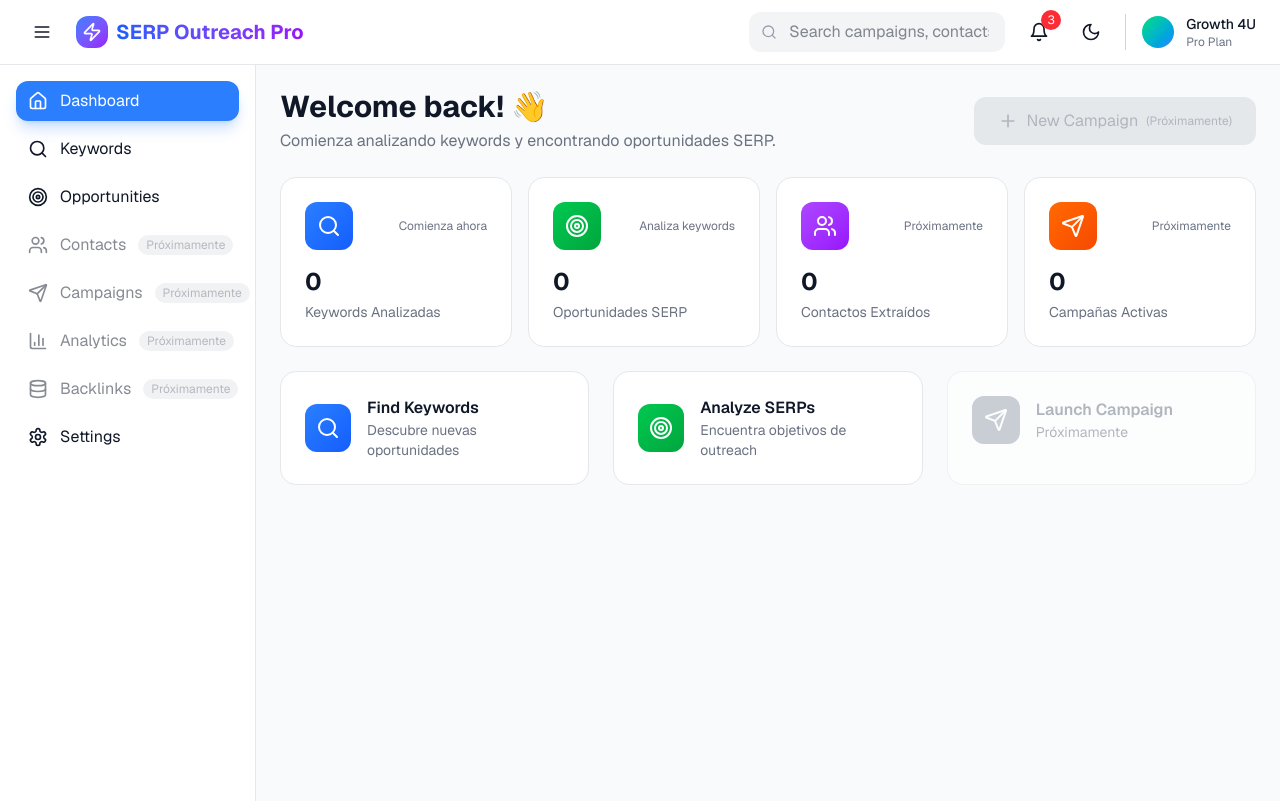
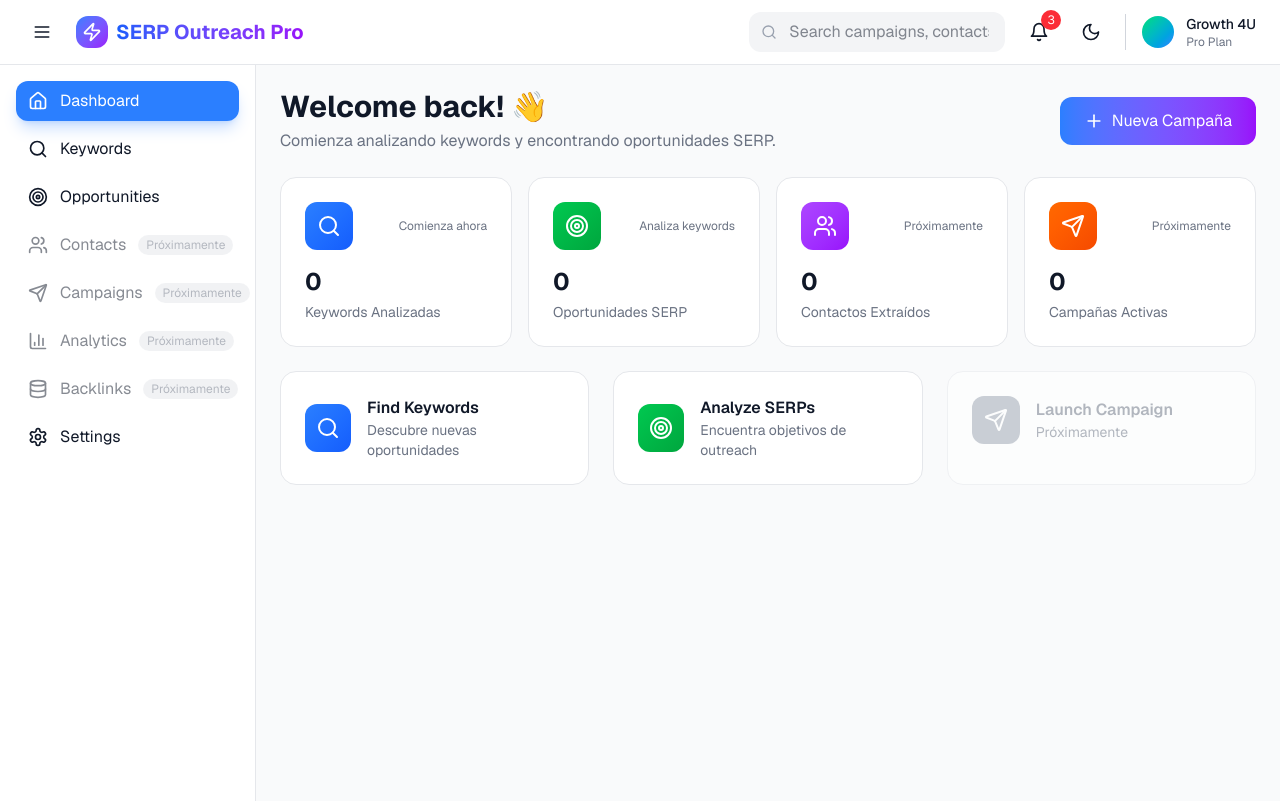
Before and after one commit to G4USystems/SERPOutreach, a Next.js app: page / in a window 1280 px wide. Built offline with nearby package versions, Linux system fonts and the light colour scheme.

Commit message:
Enable New Campaign button to start keyword research

```diff
--- a/components/outreach-tool.tsx
+++ b/components/outreach-tool.tsx
@@ -22,6 +22,14 @@ export default function OutreachTool() {
   const [sidebarOpen, setSidebarOpen] = useState(true);
   const [currentPage, setCurrentPage] = useState('dashboard');
   const [notifications, setNotifications] = useState(3);
+
+  const handleNewCampaign = () => {
+    setCurrentPage('keywords');
+  };
+
+  const handleNavigate = (page: string) => {
+    setCurrentPage(page);
+  };
 
   const bgColor = darkMode ? 'bg-gray-900' : 'bg-gray-50';
   const textColor = darkMode ? 'text-gray-100' : 'text-gray-900';
@@ -138,7 +146,7 @@ export default function OutreachTool() {
 
         {/* Main Content */}
         <main className="flex-1 p-6">
-          {currentPage === 'dashboard' && <Dashboard darkMode={darkMode} />}
+          {currentPage === 'dashboard' && <Dashboard darkMode={darkMode} onNewCampaign={handleNewCampaign} onNavigate={handleNavigate} />}
           {currentPage === 'keywords' && <KeywordsPage darkMode={darkMode} />}
           {currentPage === 'opportunities' && <OpportunitiesPage darkMode={darkMode} />}
           {currentPage === 'contacts' && <ContactsPage darkMode={darkMode} />}
@@ -152,7 +160,7 @@ export default function OutreachTool() {
 }
 
 // Dashboard Component
-function Dashboard({ darkMode }: { darkMode: boolean }) {
+function Dashboard({ darkMode, onNewCampaign, onNavigate }: { darkMode: boolean; onNewCampaign: () => void; onNavigate: (page: string) => void }) {
   const cardBg = darkMode ? 'bg-gray-800' : 'bg-white';
   const borderColor = darkMode ? 'border-gray-700' : 'border-gray-200';
 
@@ -201,12 +209,11 @@ function Dashboard({ darkMode }: { darkMode: boolean }) {
           </p>
         </div>
         <button
-          disabled
-          className="px-6 py-3 bg-gray-300 dark:bg-gray-700 text-gray-500 dark:text-gray-400 rounded-lg
-            cursor-not-allowed flex items-center gap-2 opacity-50">
+          onClick={onNewCampaign}
+          className="px-6 py-3 bg-gradient-to-r from-blue-500 to-purple-600 text-white rounded-lg
+            hover:shadow-lg hover:shadow-purple-500/25 transition-all duration-200 flex items-center gap-2">
           <Plus className="w-5 h-5" />
-          New Campaign
-          <span className="text-xs">(Próximamente)</span>
+          Nueva Campaña
         </button>
       </div>
 
@@ -233,7 +240,7 @@ function Dashboard({ darkMode }: { darkMode: boolean }) {
       {/* Quick Actions */}
       <div className="grid grid-cols-1 lg:grid-cols-3 gap-6">
         <button
-          onClick={() => window.location.href = '#keywords'}
+          onClick={() => onNavigate('keywords')}
           className={`${cardBg} ${borderColor} border rounded-xl p-6 hover:shadow-lg transition-all cursor-pointer group text-left`}>
           <div className="flex items-center gap-4">
             <div className="w-12 h-12 bg-gradient-to-br from-blue-500 to-blue-600 rounded-lg
@@ -248,7 +255,7 @@ function Dashboard({ darkMode }: { darkMode: boolean }) {
         </button>
 
         <button
-          onClick={() => window.location.href = '#opportunities'}
+          onClick={() => onNavigate('opportunities')}
           className={`${cardBg} ${borderColor} border rounded-xl p-6 hover:shadow-lg transition-all cursor-pointer group text-left`}>
           <div className="flex items-center gap-4">
             <div className="w-12 h-12 bg-gradient-to-br from-green-500 to-green-600 rounded-lg
```
